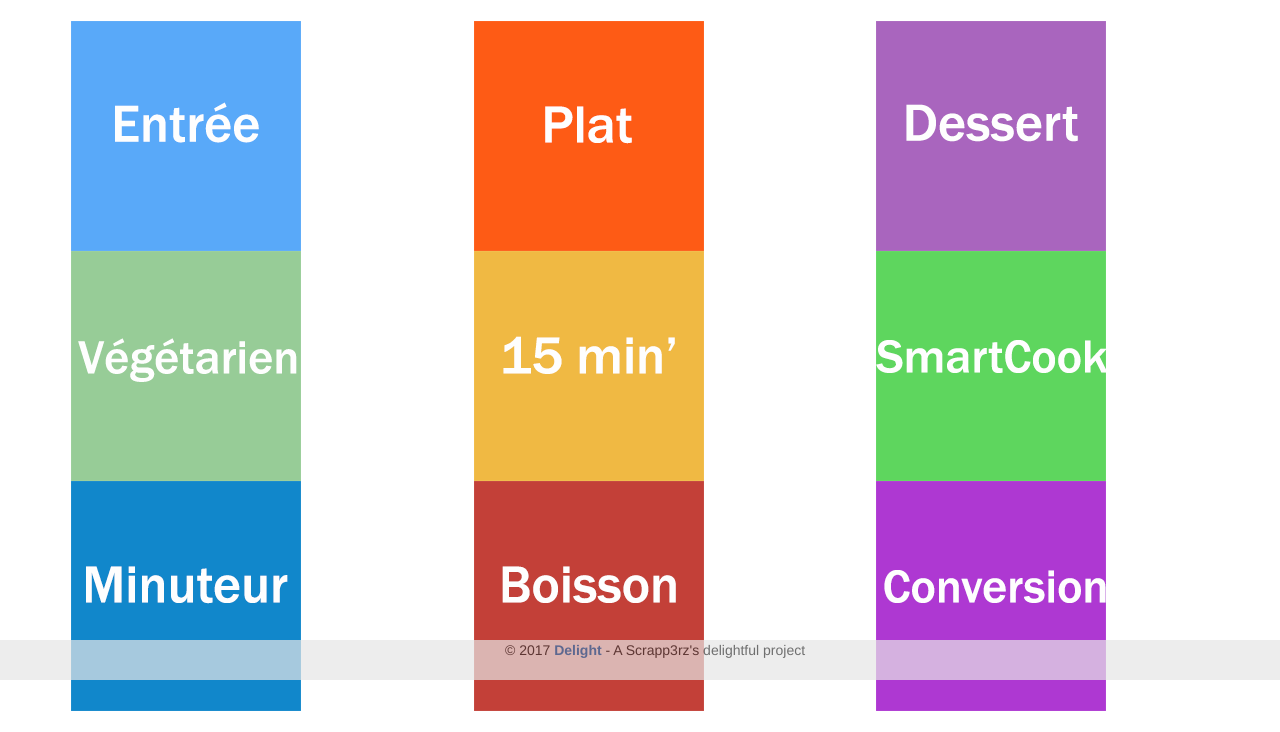
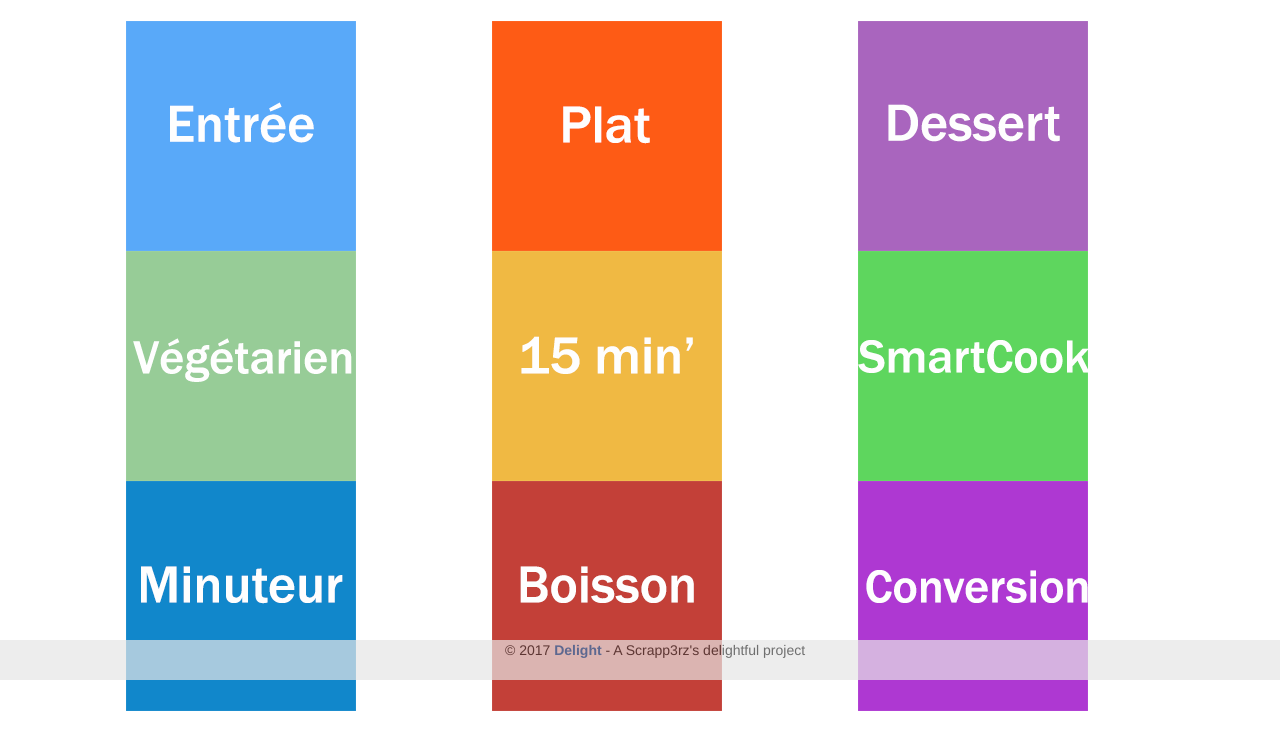
Before and after one commit to scrapp3rz/Delite, a PHP site: page /pageAccueil.php in a window 1280 px wide. Shown: the part 120-852 px from the top of the page. Run offline with PHP 8.4, Linux system fonts and the light colour scheme.

Commit message:
clear bad css

```diff
--- a/pageAccueil.php
+++ b/pageAccueil.php
@@ -1,9 +1,11 @@
 <?php include ("entete.php");?>
 
 
+<div class="row">
 
 
-<div class="container-fluid">
+
+<div class="container">
 
     <ul class="navbar">
    <!--
@@ -18,13 +20,13 @@
 
             <li>
 
-                <a href="pageDish.php"  class="col-xs-4"><img src="assets/images/plat.png"alt="Plats" ></a>
+                <a href="pageDish.php"  class="col-xs-4" ><img src="assets/images/plat.png"alt="Plats" ></a>
                  </li>
 
 
             <li>
 
-                <a href="pageDessert.php"  class="col-xs-4"><img src="assets/images/dessert.png"alt="Desserts" ></a>
+                <a href="pageDessert.php"  class="col-xs-4" ><img src="assets/images/dessert.png"alt="Desserts" ></a>
                  </li>
 <!--
 </div>
@@ -33,21 +35,21 @@
 
             <li>
 
-                <a href="pageVegetarien.php"  class="col-xs-4"><img src="assets/images/vegetarien.png"alt="Végétarien" ></a>
+                <a href="pageVegetarien.php"  class="col-xs-4" ><img src="assets/images/vegetarien.png"alt="Végétarien" ></a>
                  </li>
 
 
 
             <li>
 
-                <a href="page15min.php"  class="col-xs-4"><img src="assets/images/15min.png"alt="15 minutes chrono" ></a>
+                <a href="page15min.php"  class="col-xs-4" ><img src="assets/images/15min.png"alt="15 minutes chrono" ></a>
                  </li>
 
 
 
             <li>
 
-                <a href="pageSmartCook.php"  class="col-xs-4"><img src="assets/images/smartCook.png"alt="SmartCook" ></a>
+                <a href="pageSmartCook.php"  class="col-xs-4" ><img src="assets/images/smartCook.png"alt="SmartCook" ></a>
                  </li>
 <!--
 </div>
@@ -58,23 +60,25 @@
 
             <li>
 
-                <a href="pagePerfectEgg.php"  class="col-xs-4"><img src="assets/images/minuteur.png"alt="oeuf parfait" ></a>
+                <a href="pagePerfectEgg.php"  class="col-xs-4" ><img src="assets/images/minuteur.png"alt="oeuf parfait" ></a>
                  </li>
 
             <li>
 
-                <a href="pageDrink.php"  class="col-xs-4"><img src="assets/images/boisson.png"alt="Boissons" ></a>
+                <a href="pageDrink.php"  class="col-xs-4" ><img src="assets/images/boisson.png"alt="Boissons" ></a>
                  </li>
 
 
 
             <li>
 
-                <a href="pageConversion.php"  class="col-xs-4"><img src="assets/images/conversion.png"alt="conversion" ></a>
+                <a href="pageConversion.php"  class="col-xs-4" ><img src="assets/images/conversion.png"alt="conversion" ></a>
                  </li>
 
 
 </ul>
+</div>
+
 </div>
 
 
@@ -85,6 +89,4 @@
 
 
 
-
-
 <?php include("pieddepage.php"); ?>
```
Also changed, not shown: assets/css/style.css (+0 -37 lines).
